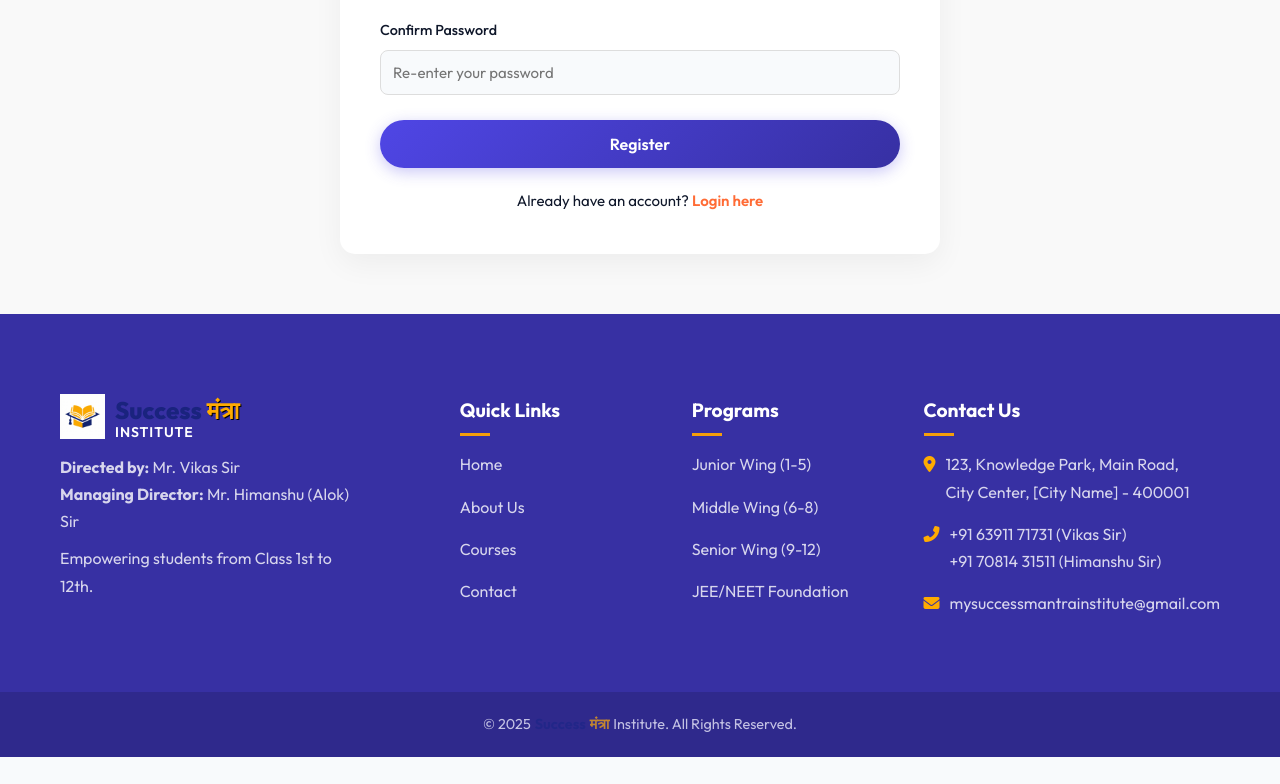
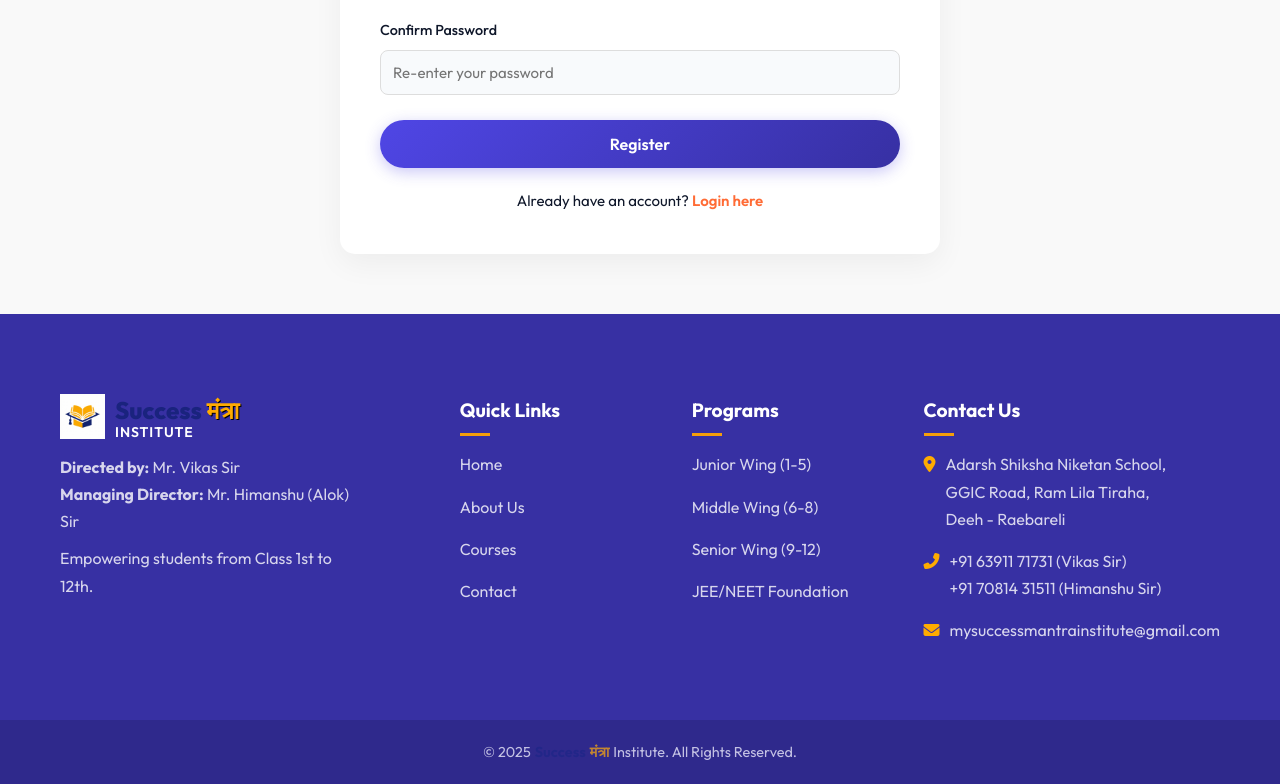
Before and after one commit to Mishra-coder/Coaching_Website, a React (Vite) app in the folder frontend/: page /register in a window 1280 px wide. Shown: the part 685-1469 px from the top of the page. Before the commit the page ends 1442 px from the top, so only its background shows below. Built offline with nearby package versions, Linux system fonts and the light colour scheme.

Commit message:
Update address to actual school location

```diff
--- a/frontend/src/components/Footer.jsx
+++ b/frontend/src/components/Footer.jsx
@@ -59,7 +59,7 @@ const Footer = () => {
                         <li style={{ display: 'flex', gap: '10px', marginBottom: '15px' }}>
                             <i className="fas fa-map-marker-alt" style={{ color: '#ffab00', marginTop: '5px' }}></i>
                             <span style={{ color: 'rgba(255,255,255,0.8)' }}>
-                                123, Knowledge Park, Main Road,<br />City Center, [City Name] - 400001
+                                Adarsh Shiksha Niketan School,<br />GGIC Road, Ram Lila Tiraha,<br />Deeh - Raebareli
                             </span>
                         </li>
                         <li style={{ display: 'flex', gap: '10px', marginBottom: '15px' }}>
```
